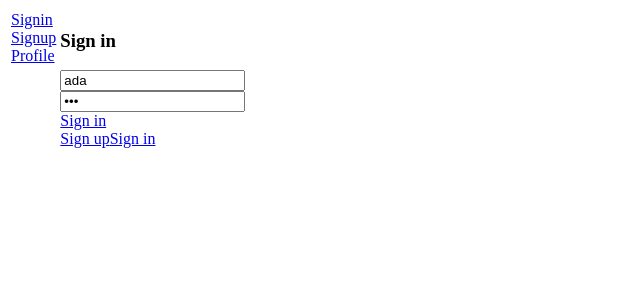
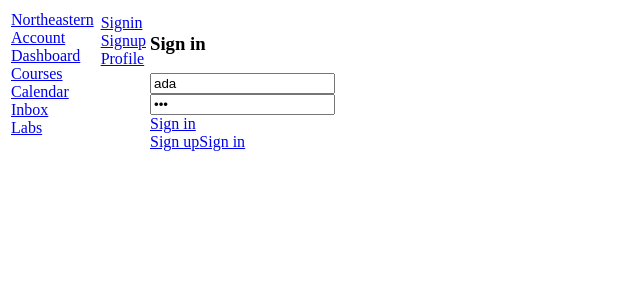
Before and after one commit to yevk55/webdev-client, a Next.js app: page /account/signin in a window 1280 px wide. Shown: the top 300 px of the page, without its empty margins (0-640 px from the left). Built offline with nearby package versions, Linux system fonts and the light colour scheme.

Commit message:
added 404 page, navi on kambaz dashboard

```diff
--- /dev/null
+++ b/app/(kambaz)/Navigation.tsx
@@ -0,0 +1,41 @@
+import Link from "next/link";
+
+export default function KambazNavigation() {
+  return (
+    <div id="wd-kambaz-navigation">
+      <a
+        href="https://www.northeastern.edu/"
+        id="wd-neu-link"
+        target="_blank"
+        rel="noreferrer"
+      >
+        Northeastern
+      </a>
+      <br />
+      <Link href="/account" id="wd-account-link">
+        Account
+      </Link>
+      <br />
+      <Link href="/dashboard" id="wd-dashboard-link">
+        Dashboard
+      </Link>
+      <br />
+      <Link href="/dashboard" id="wd-course-link">
+        Courses
+      </Link>
+      <br />
+      <Link href="/calendar" id="wd-calendar-link">
+        Calendar
+      </Link>
+      <br />
+      <Link href="/inbox" id="wd-inbox-link">
+        Inbox
+      </Link>
+      <br />
+      <Link href="/labs" id="wd-labs-link">
+        Labs
+      </Link>
+      <br />
+    </div>
+  );
+}
--- /dev/null
+++ b/app/(kambaz)/layout.tsx
@@ -0,0 +1,21 @@
+import { ReactNode } from "react";
+import KambazNavigation from "./Navigation";
+
+export default function KambazLayout({
+  children,
+}: Readonly<{ children: ReactNode }>) {
+  return (
+    <table>
+      <tbody>
+        <tr>
+          <td valign="top" width="200">
+            <KambazNavigation />
+          </td>
+          <td valign="top" width="100%">
+            {children}
+          </td>
+        </tr>
+      </tbody>
+    </table>
+  );
+}
```
Also changed, not shown: app/not-found.tsx (added, +16 -0 lines).
